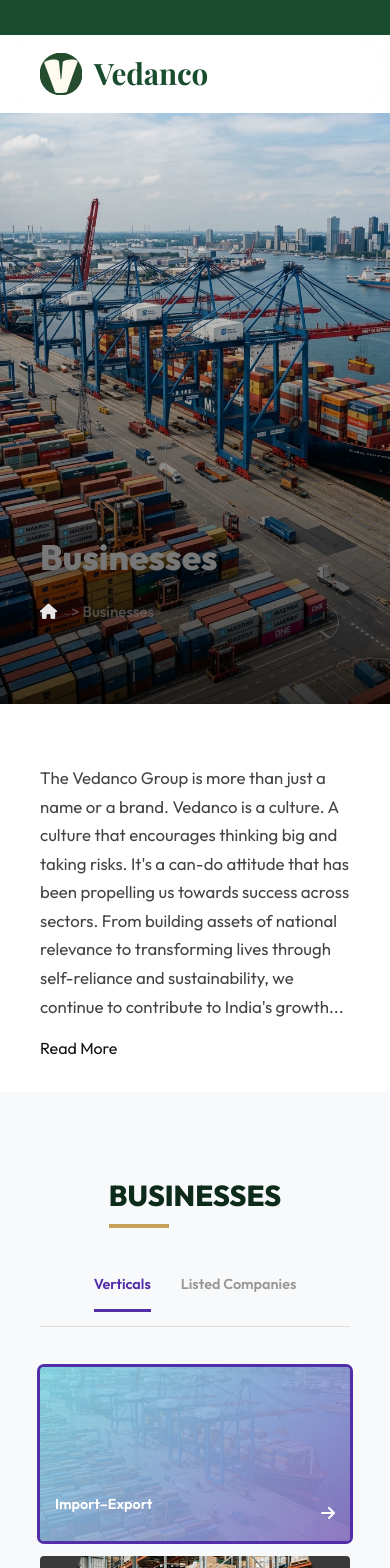
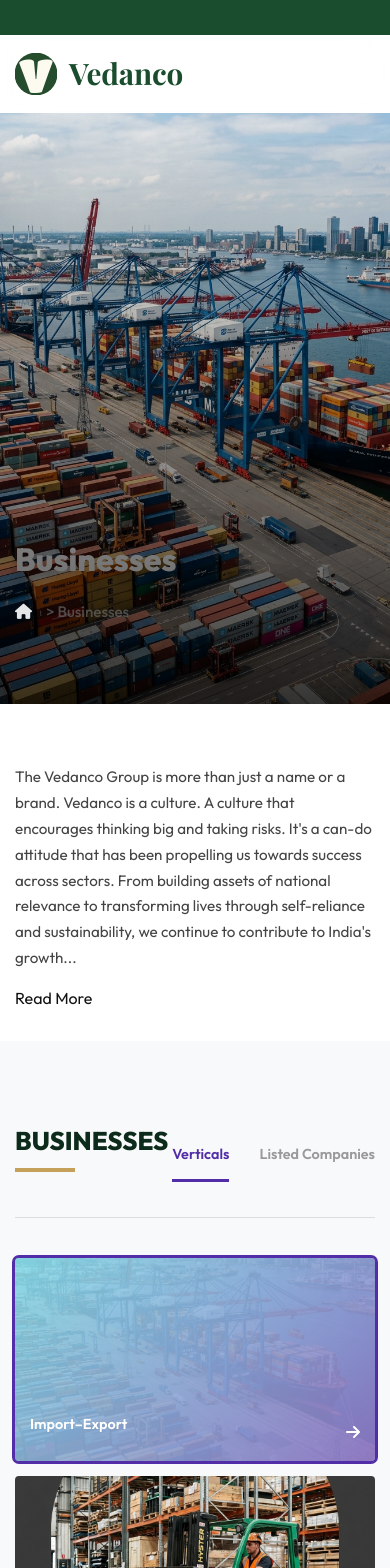
Before and after one commit to tanvi-2311/vedanco_website, a React (Vite) app in the folder frontend/: page /businesses in a window 390 px wide. Shown: the top 1568 px of the page. Built offline with nearby package versions, Linux system fonts and the light colour scheme.

Commit message:
added deep responsive fixes for advantage and contact sections

```diff
--- a/frontend/src/index.css
+++ b/frontend/src/index.css
@@ -11,48 +11,50 @@
     .hero-flex-container { flex-direction: column; text-align: center; }
     .hero-content { max-width: 100%; margin-bottom: 50px; }
     .mega-grid { grid-template-columns: repeat(2, 1fr); }
+    .advantage-grid { grid-template-columns: 1fr !important; } /* Competitive Advantage fix */
 }
 
 @media (max-width: 768px) {
-    html, body { overflow-x: hidden; width: 100%; }
+    html, body { overflow-x: hidden; width: 100%; margin: 0; padding: 0; }
+
+    /* Global Reset for Mobile */
+    .container { padding: 0 15px !important; width: 100% !important; max-width: 100vw !important; }
 
     /* Typography */
-    h1 { font-size: 2.2rem !important; }
-    h2 { font-size: 1.8rem !important; }
+    h1 { font-size: 2rem !important; }
+    h2 { font-size: 1.6rem !important; }
+    p { font-size: 0.95rem !important; }
 
     /* Header */
-    nav { display: none; }
+    nav { display: none !important; }
     .header-content { padding: 10px 0; }
 
-    /* Hero Section */
-    .hero { height: auto; min-height: 90vh; padding: 120px 0 60px; }
-    .hero-slider-wrapper { position: relative; right: auto; bottom: auto; width: 100%; margin-top: 40px; }
-    .hero-slider { justify-content: center; }
+    /* Competitive Advantage Fix */
+    .advantage-content-wrapper { flex-direction: column !important; gap: 40px !important; }
+    .advantage-cards-grid { grid-template-columns: 1fr !important; width: 100% !important; }
+    .advantage-card { width: 100% !important; max-width: 100% !important; }
+
+    /* Contact Section Fix */
+    .get-in-touch-wrapper { flex-direction: column !important; width: 100% !important; }
+    .contact-info, .contact-form-container { width: 100% !important; min-width: 0 !important; padding: 20px !important; }
+    .contact-form-wrapper { width: 100% !important; max-width: 100% !important; box-shadow: none !important; }
+    input, select, textarea { width: 100% !important; }
 
     /* Business Section */
     .business-layout-grid { grid-template-columns: 1fr !important; }
     .small-grid-8 { grid-template-columns: repeat(2, 1fr) !important; }
-    .section-header-flex { flex-direction: column; align-items: flex-start; gap: 15px; }
 
     /* About Section */
     .about-grid-full { flex-direction: column !important; }
     .chairman-container, .about-text { min-width: 100% !important; width: 100% !important; }
-    .about-text { padding: 40px 20px !important; }
-
-    /* Contact Section */
-    .contact-grid { grid-template-columns: 1fr !important; gap: 40px; }
-    .contact-form-wrapper { padding: 20px !important; width: 100% !important; }
-    .get-in-touch-container { flex-direction: column; }
-
-    /* Global Container */
-    .container { padding: 0 15px; }
+
+    /* Security Alert */
+    .security-alert-content { padding: 20px !important; text-align: center; }
 }
 
 @media (max-width: 480px) {
-    .hero-content h1 { font-size: 1.8rem !important; }
-    .hero-btn-group { flex-direction: column; gap: 15px; width: 100%; }
-    .btn-know-more, .btn-quote { width: 100%; text-align: center; }
     .small-grid-8 { grid-template-columns: 1fr !important; }
+    .hero-btn-group { flex-direction: column; width: 100%; }
 }
 
 /* Design System */
```
